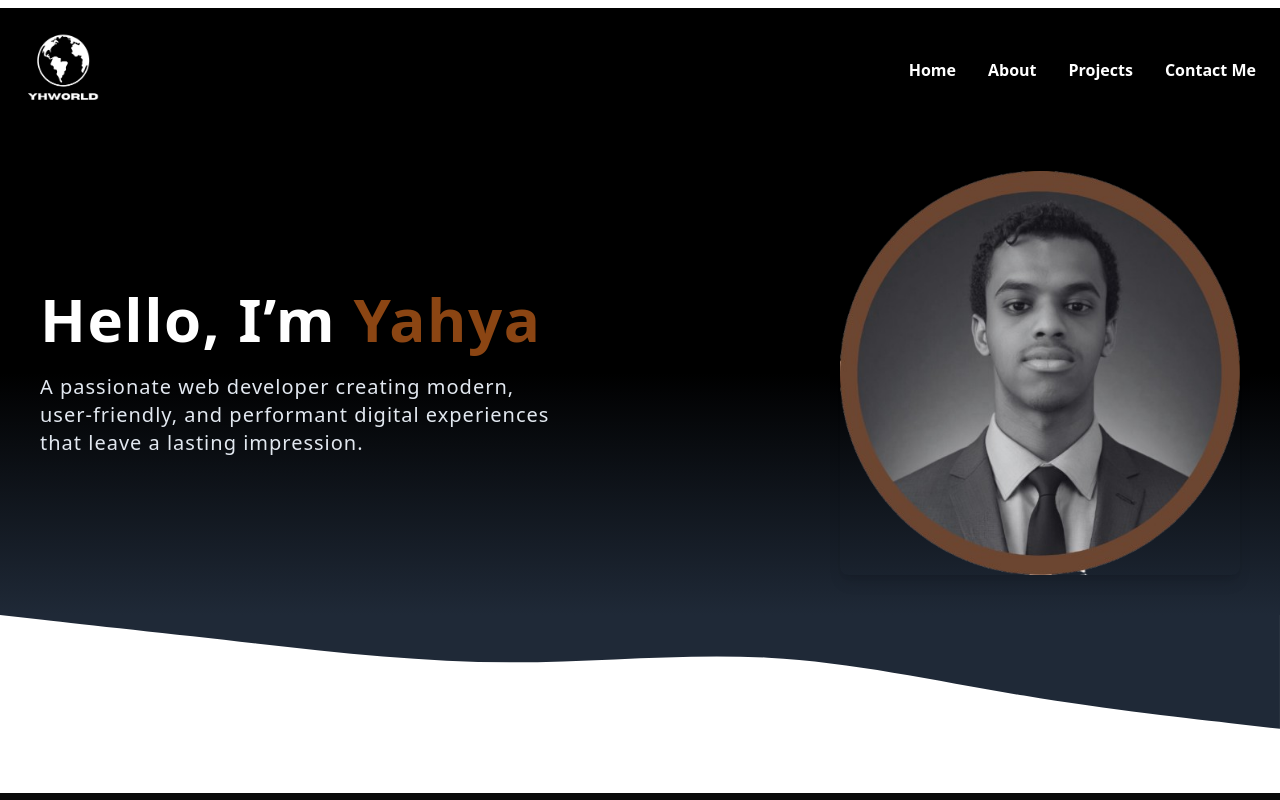
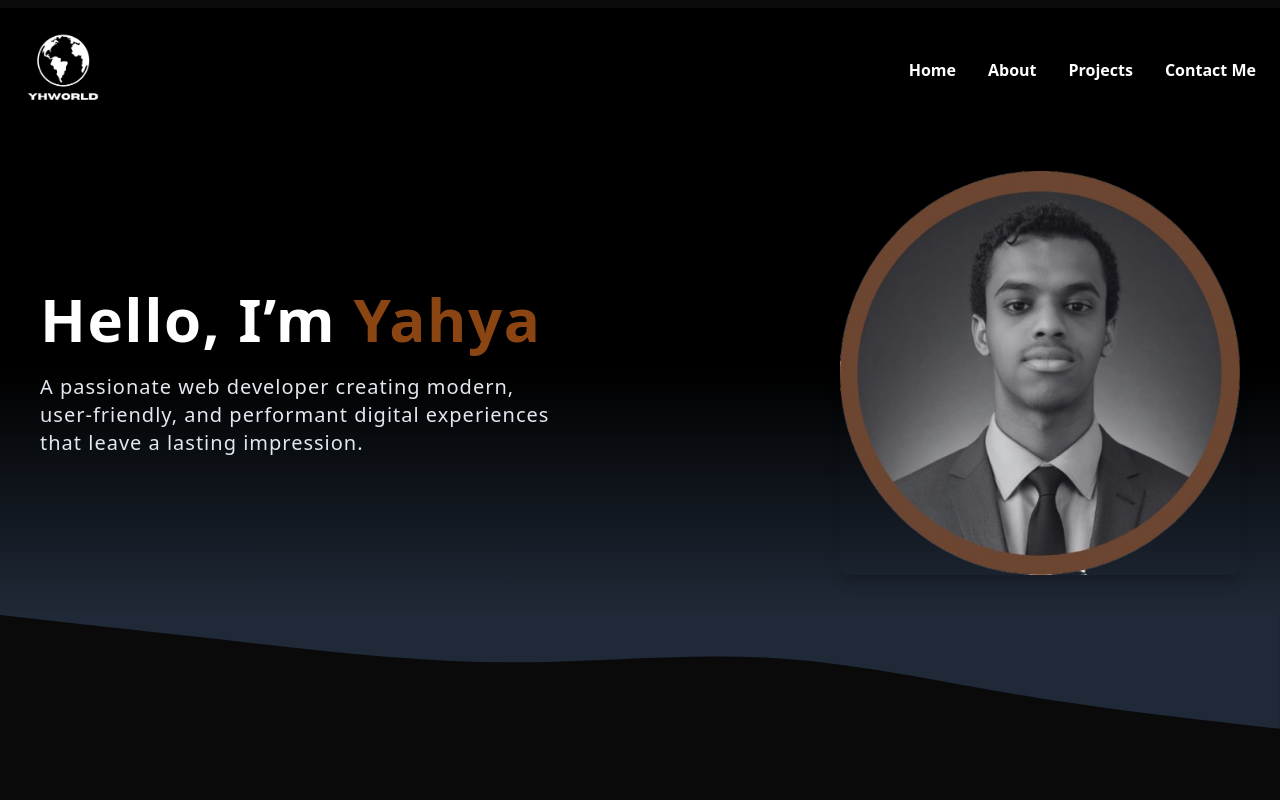
Before and after one commit to Yhworld/portfolio2, a Next.js app: page / in a window 1280 px wide. Shown: the top 800 px of the page. Built offline with nearby package versions, Linux system fonts and the light colour scheme.

Commit message:
fix: background issue

```diff
--- a/app/globals.css
+++ b/app/globals.css
@@ -4,12 +4,12 @@
 
 :root {
   --background: #ffffff;
-  --foreground: #171717;
+  --foreground: #0a0a0a;
   --font-geist-sans:  'Quito', sans-serif;
   --font-geist-mono: 'GeistMono', monospace;
 }
 
-@media (prefers-color-scheme: dark) {
+@media (prefers-color-scheme: white) {
   :root {
     --background: #0a0a0a;
     /* --foreground: #ededed; */
@@ -18,7 +18,7 @@
 
 body {
   color: var(--foreground);
-  background: var(--background);
+  background: var(--foreground);
   /* font-family:  var(--font-geist-sans); */
 }
 
```
